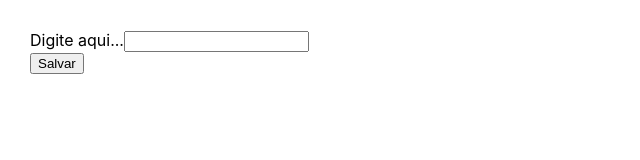
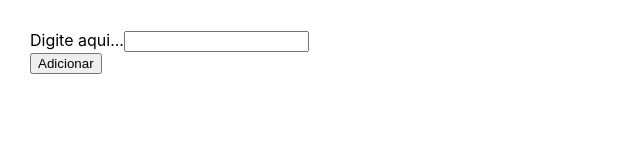
Before and after one commit to deriknyvo/to-do-list, a React (Create React App) app: page / in a window 1280 px wide. Shown: the top 160 px of the page, without its empty margins (0-640 px from the left). Built offline with nearby package versions, Linux system fonts and the light colour scheme.

Commit message:
Refatoraçao e reduçao no numero de linhas dos componentes

```diff
--- a/src/components/Button/Button.js
+++ b/src/components/Button/Button.js
@@ -2,7 +2,7 @@ import React from 'react';
 
 const Button = ({ onClickHandler }) => {
     return (
-        <button type="button" onClick={onClickHandler}>Salvar</button>
+        <button type="button" onClick={onClickHandler}>Adicionar</button>
     );
 }
 
--- a/src/components/Form/Form.js
+++ b/src/components/Form/Form.js
@@ -3,13 +3,6 @@ import Input from '../Input/index';
 import Button from '../Button/index';
 
 const Form = ({ item, addItemList, setItem }) => {
-    function onClickHandler() {
-        addItemList(item);
-    }
-
-    function onChangeValue(event) {
-        setItem(event.target.value);
-    }
 
     function onKeydownHandler(event) {
         if (event.key === 'Enter') {
@@ -21,12 +14,12 @@ const Form = ({ item, addItemList, setItem }) => {
     return (
         <form>
             <Input
-                item={item}
-                onChangeValue={onChangeValue}
+                value={item}
+                onChangeValueHandler={(event) => setItem(event.target.value)}
                 onKeydownHandler={onKeydownHandler}
             />
 
-            <Button onClickHandler={onClickHandler} />
+            <Button onClickHandler={() => addItemList(item)} />
         </form>
     )
 }
--- a/src/components/Input/Input.js
+++ b/src/components/Input/Input.js
@@ -1,12 +1,12 @@
 import React from 'react';
 
-const Input = ({ item, onKeydownHandler, onChangeValue }) => {
+const Input = ({ value, onKeydownHandler, onChangeValueHandler }) => {
     return (
         <div>
             <label htmlFor="input">Digite aqui...</label>
             <input
-                value={item}
-                onChange={onChangeValue}
+                value={value}
+                onChange={onChangeValueHandler}
                 onKeyDown={onKeydownHandler}
                 type="text"
                 id="input"
```
